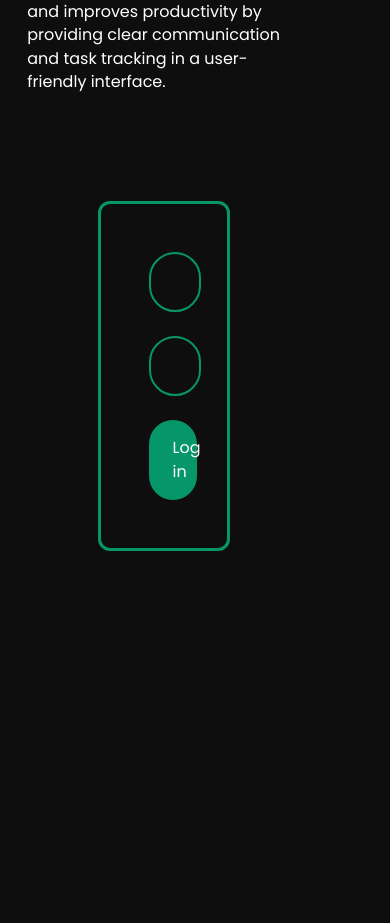
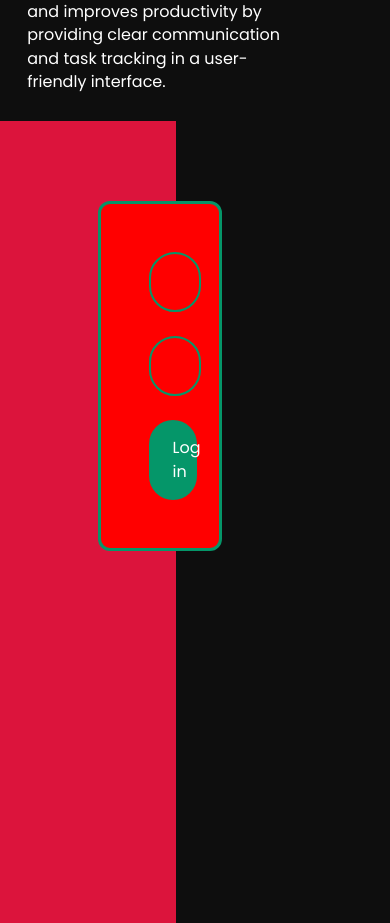
Before and after one commit to sakshamVerma08/EmployeeManagementSystem, a React (Vite) app: page / in a window 390 px wide. Shown: the part 765-1688 px from the top of the page. Built offline with nearby package versions, Linux system fonts and the light colour scheme; a web font is replaced by a local one.

Commit message:
Changed the code a bit

```diff
--- a/src/components/Auth/Login.jsx
+++ b/src/components/Auth/Login.jsx
@@ -74,7 +74,7 @@ const Login = ({ handleLogin }) => {
           {/* login-DIV 2*/}
           <div className="login-div2 w-64">
             <div
-              className={` h-2/3 mt-20 border-3 rounded-xl border-emerald-600 py-5 px-5 `}
+              className={` mainLogin h-2/3 mt-20 border-3 rounded-xl border-emerald-600 py-5 px-5 `}
             >
               {/* FORM */}
               <form
@@ -108,7 +108,7 @@ const Login = ({ handleLogin }) => {
                 <motion.button
                   whileHover={{ scale: 1.112 }}
                   whileTap={{ scale: 0.9 }}
-                  className="  border-none text-white outline-none textx-xl border-2 bg-emerald-600 rounded-full px-4 py-3 mt-4  w-79"
+                  className=" login-button border-none text-white outline-none textx-xl border-2 bg-emerald-600 rounded-full px-4 py-3 mt-4  w-full"
                 >
                   Log in
                 </motion.button>
--- a/src/index.css
+++ b/src/index.css
@@ -174,11 +174,26 @@ body {
     line-height: 23.5px;
   }
 
-   .login-div2 div{
+  .login-div2 div {
     margin-left: 25vw;
     width: 30vw;
+  }
+}
 
-   }
+.login-div2 {
+  background-color: crimson;
+}
+
+@media (max-width: 574px) {
+  .login-div2 {
+    width: 95vw;
+    margin-right: 8vw;
+    justify-content: center;
+  }
+
+  .mainLogin {
+    width: 50%;
+  }
 }
 
 @media (max-width: 767px) {
@@ -221,7 +236,14 @@ body {
     height: auto;
     width: 40vw;
   }
+
+
+  .login-div2 {
+    width: 40vw;
+  }
+
 }
+
 
 @media (max-width: 495px) {
   .responsive-tasks div h3 {
@@ -265,7 +287,13 @@ body {
     margin-right: 15%;
   }
 }
+@media (max-width: 610px) {
 
+  .login-div2 div {
+    background-color: red;
+    width: 100px;
+  }
+}
 @media (max-width: 350px) {
   .responsive-tasks {
     display: flex;
@@ -292,7 +320,10 @@ body {
 
 @media (max-width: 875px) {
   .login-div2 div {
-    width: 34vw;
+    width: 32vw;
     height: auto;
   }
+  .login-div2 {
+    width: 45vw;
+  }
 }
```
